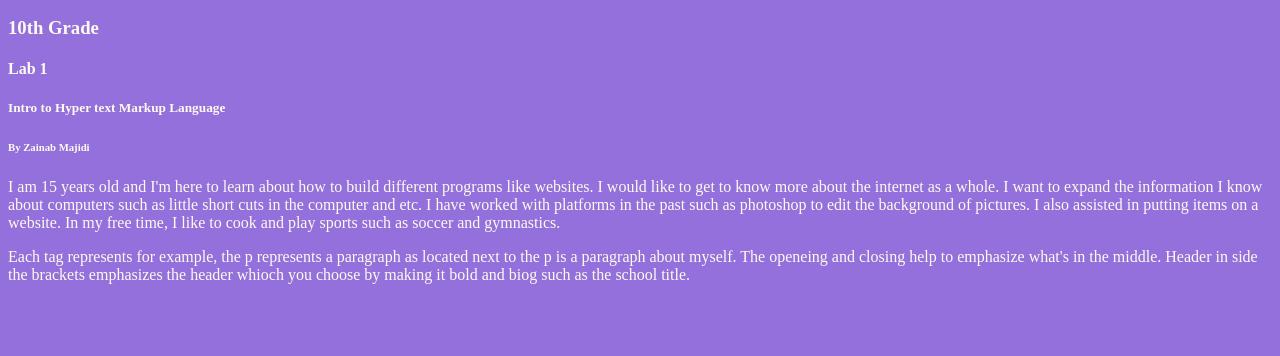
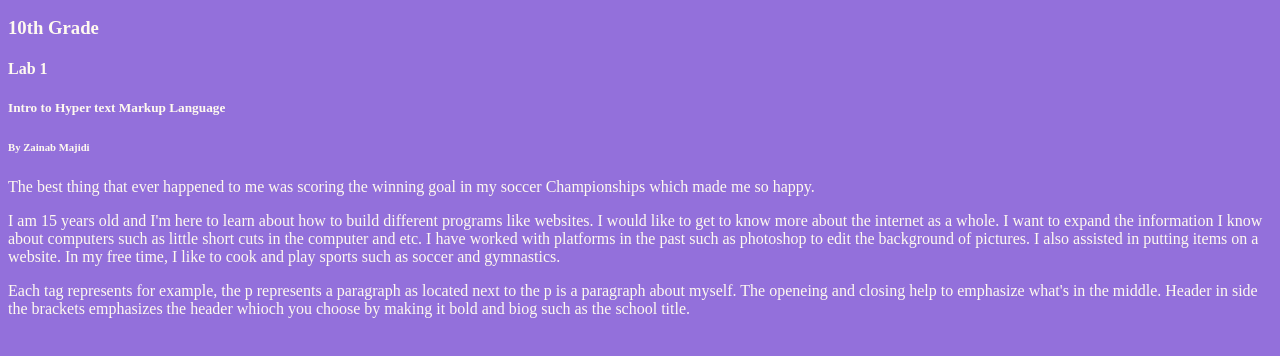
Before and after one commit to zmaj3901/Web-Academy-2021-, a plain HTML site: page LAB1/lab1.html in a window 1280 px wide. Shown: the part 250-606 px from the top of the page. Drawn offline with Linux system fonts and the light colour scheme.

Commit message:
I added another paragraph into lab 1 regarding the best thing that ever happened to me.

```diff
--- a/LAB1/lab1.html
+++ b/LAB1/lab1.html
@@ -37,6 +37,7 @@
                     <h5> Intro to Hyper text Markup Language</h5>
                     <h6> By Zainab Majidi</h6>
             <p> </p>
+            <p> The best thing that ever happened to me was scoring the winning goal in my soccer Championships which made me so happy. </p>
                     <p> I am 15 years old and I'm here to learn about how to build different programs like websites. I would like to get to know more about the internet as a whole. I want to expand the information I know about computers such as little short cuts in the computer and etc. I have worked with platforms in the past such as photoshop to edit the background of pictures. I also assisted in putting items on a website. In my free time, I like to cook and play sports such as soccer and gymnastics.</p>
                     <p> Each tag represents for example, the p represents a paragraph as located next to the p is a paragraph about myself. The openeing and closing help to emphasize what's in the middle. Header in side the brackets emphasizes the header whioch you choose by making it bold and biog such as the school title.
 
```
